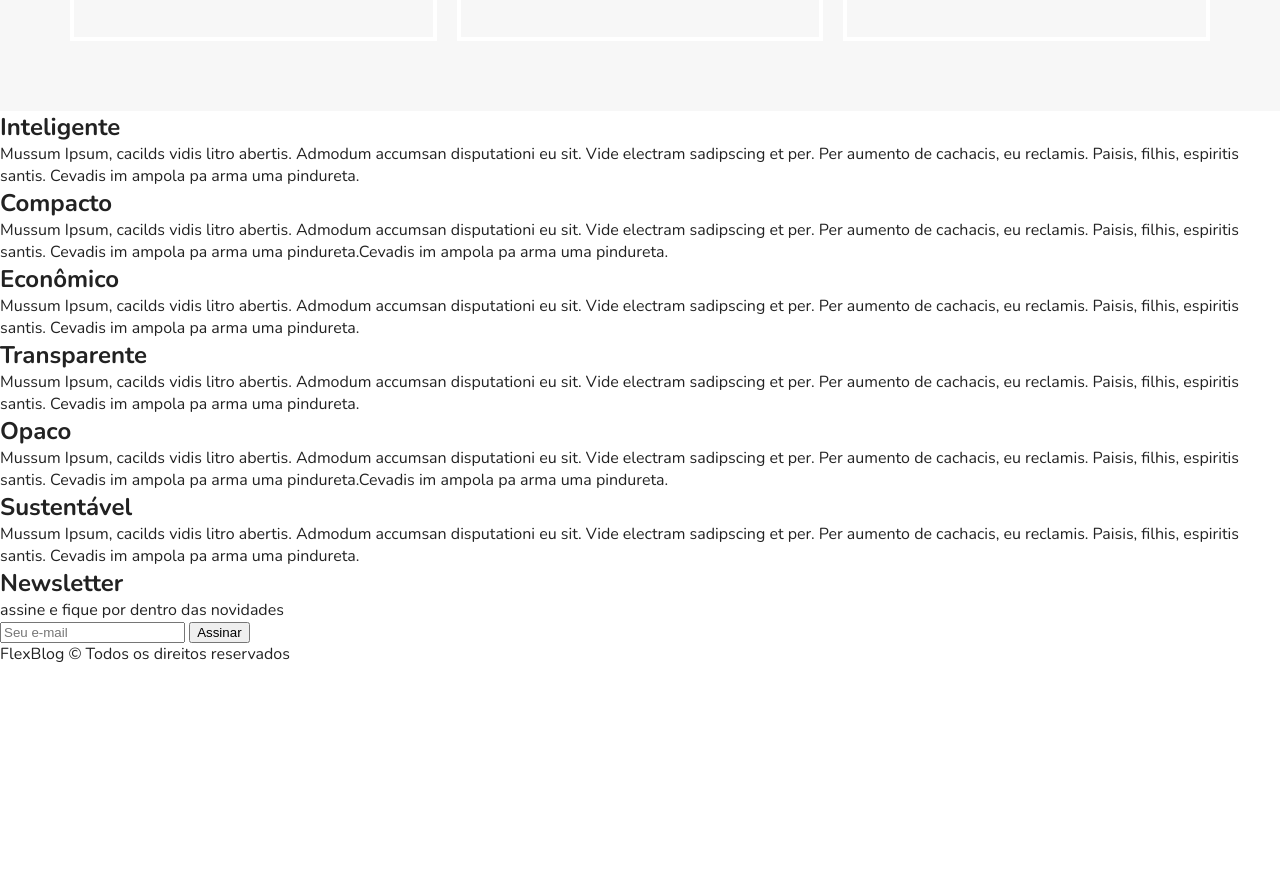
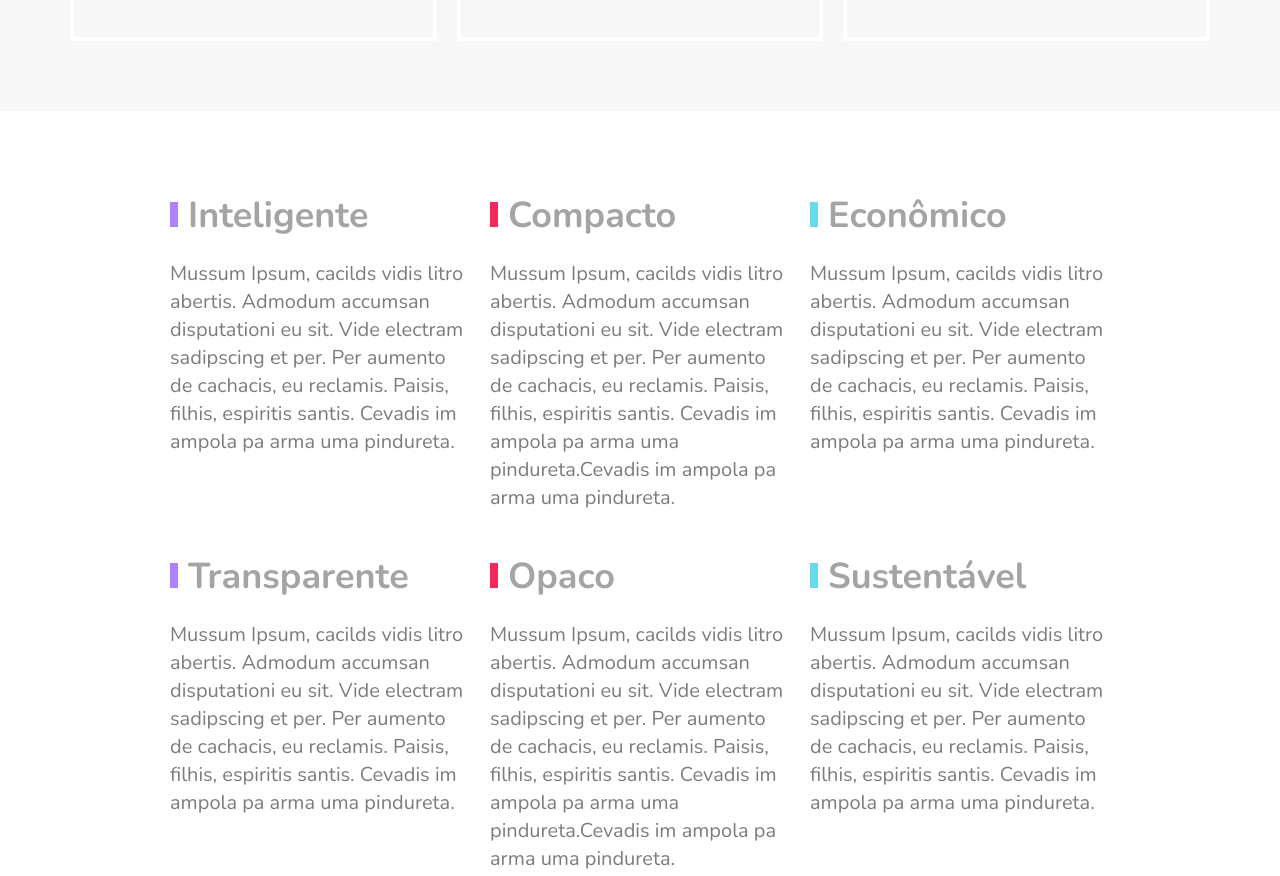
Before and after one commit to ademirferreira/flexblog, a plain HTML site: page index.html in a window 1280 px wide. Shown: the part 2431-3307 px from the top of the page. Before the commit the page ends 3096 px from the top, so only its background shows below. Drawn offline with nearby package versions, Linux system fonts and the light colour scheme.

Commit message:
Add section quality style

```diff
--- a/css/style.css
+++ b/css/style.css
@@ -265,3 +265,46 @@ img {
     order: -1;
   }
 }
+
+/* Qualidade */
+.qualidade {
+  max-width: 960px;
+  margin: 60px auto;
+  display: flex;
+  flex-wrap: wrap;
+}
+
+.qualidade-item {
+  flex: 1 1 300px;
+  margin: 20px 10px;
+}
+
+.qualidade-item h2 {
+  font-size: 2.25em;
+  color: #a4a4a4;
+  margin-bottom: 20px;
+}
+
+.qualidade-item h2::before {
+  content: '';
+  display: inline-block;
+  width: 8px;
+  height: 25px;
+  margin-right: 10px;
+}
+
+.qualidade-item:nth-of-type(3n+1) h2::before {
+  background: #ae81ff;
+}
+.qualidade-item:nth-of-type(3n+2) h2::before {
+  background: #f9265e;
+}
+.qualidade-item:nth-of-type(3n+3) h2::before {
+  background: #66d9eb;
+}
+
+.qualidade-item p {
+  font-size: 1.25em;
+  line-height: 1.4;
+  color: #7c7c7c;
+}
```
